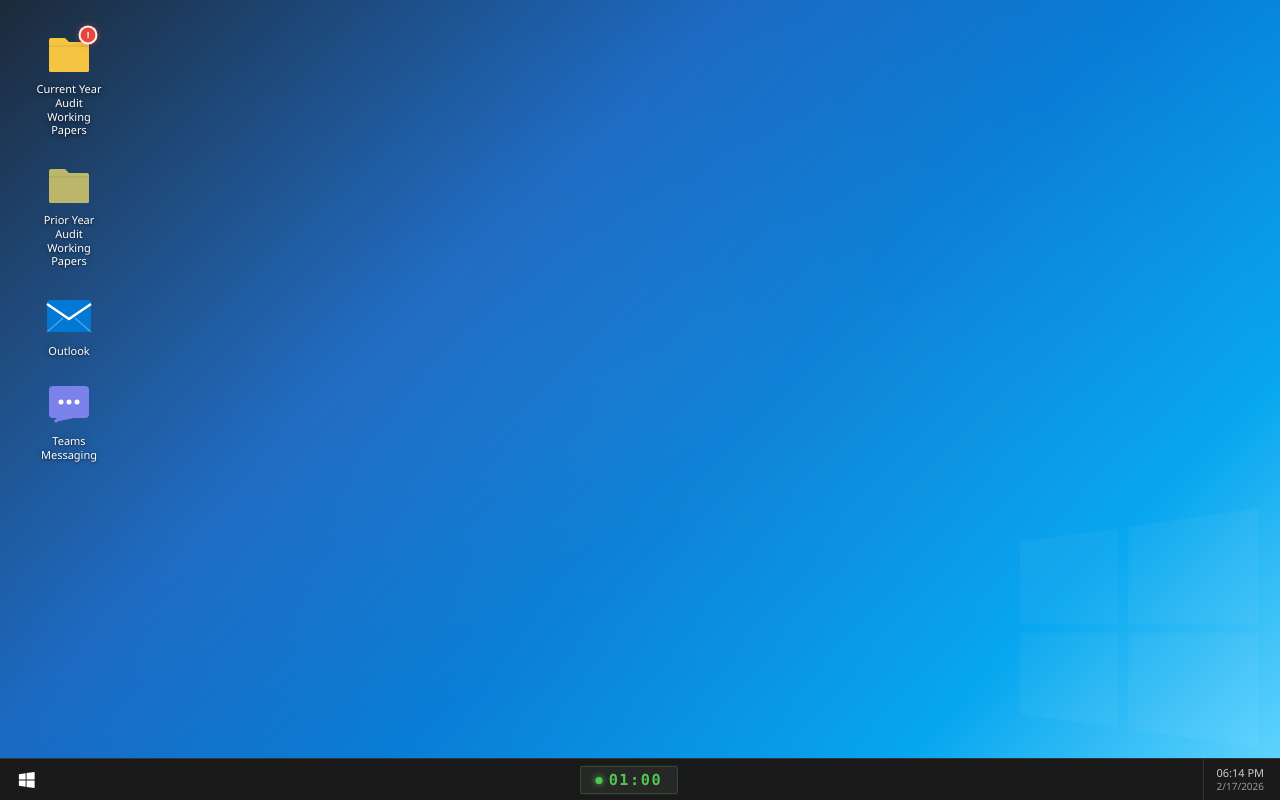
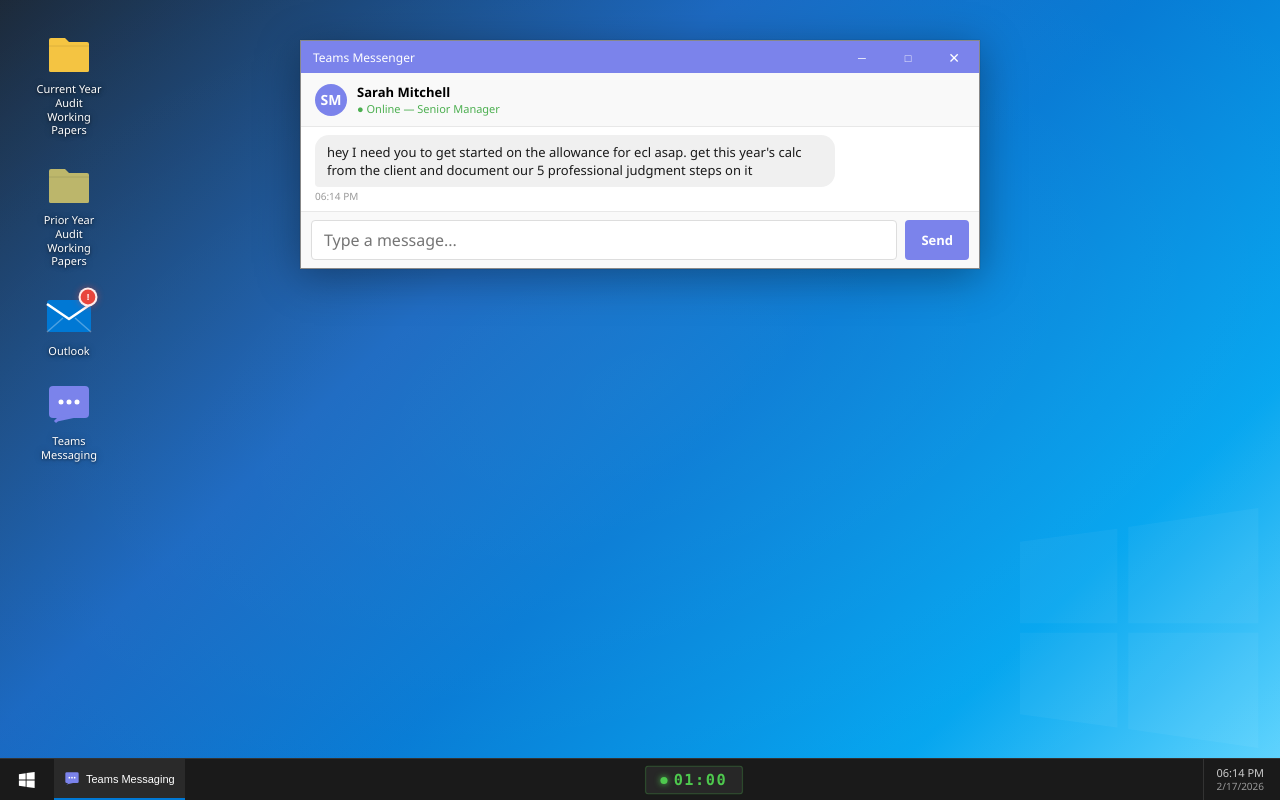
Before and after one commit to scomace/audit-jud, a React (Vite) app: page / in a window 1280 px wide. Built offline with nearby package versions, Linux system fonts and the light colour scheme.

Commit message:
startup IM

```diff
--- a/src/App.jsx
+++ b/src/App.jsx
@@ -624,6 +624,33 @@ function IMWindow({ onClose, zIndex, onFocus, layout, onTimeExtended }) {
     }
   }, [messages, typing]);
 
+   // Intro: manager starts typing, then sends kickoff message (runs on IM mount)
+  useEffect(() => {
+    // Show typing bubble briefly
+    setTyping(true);
+
+    const t = setTimeout(() => {
+      setMessages(prev => {
+        // Safety guard: don't duplicate if something already inserted
+        if (prev.length) return prev;
+
+        return [
+          ...prev,
+          {
+            from: "manager",
+            text:
+              "hey I need you to get started on the allowance for ecl asap. get this year's calc from the client and document our 5 professional judgment steps on it",
+            time: new Date().toLocaleTimeString([], { hour: "2-digit", minute: "2-digit" }),
+          },
+        ];
+      });
+
+      setTyping(false);
+    }, 1100); // tweak duration if you want it shorter/longer
+
+    return () => clearTimeout(t);
+  }, []);
+
   const send = async () => {
     if (!msg.trim() || typing || blocked) return;
     const userMsg = { from: "you", text: msg.trim(), time: new Date().toLocaleTimeString([], { hour: "2-digit", minute: "2-digit" }) };
@@ -810,7 +837,7 @@ export default function AuditDesktop() {
 
 const openApp = useCallback((id) => {
   setOpenWindows(prev => prev.includes(id) ? prev : [...prev, id]);
-  if (id === "cy-folder") setNotifPulse(false);
+  if (id === "email") setNotifPulse(false);
   setTopZ(z => {
     setWindowZ(prev => ({ ...prev, [id]: z + 1 }));
     return z + 1;
@@ -818,6 +845,10 @@ const openApp = useCallback((id) => {
   setStartOpen(false);
 }, []);
 
+  // Auto-open IM on initial load (plays the existing winOpen animation)
+  useEffect(() => {
+    openApp("im");
+  }, [openApp]);
 
   const closeApp = useCallback((id) => {
     setOpenWindows(prev => prev.filter(w => w !== id));
@@ -970,7 +1001,7 @@ const openApp = useCallback((id) => {
           >
             <div style={{ width: iconSize, height: iconSize, position: "relative" }}>
               {getIcon(item.type, iconSize)}
-              {item.id === "cy-folder" && notifPulse && (
+              {item.id === "email" && notifPulse && (
             <div style={{
               position: "absolute", top: -4, right: -4,
               width: 18, height: 18, borderRadius: "50%",
```
